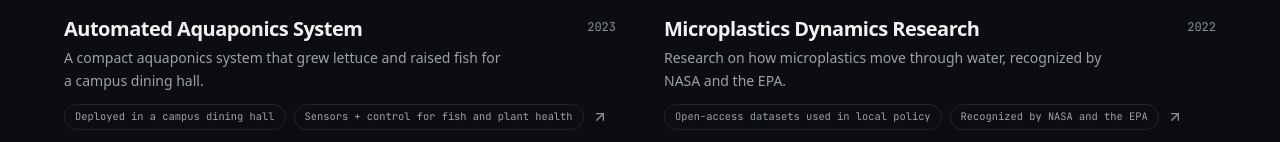
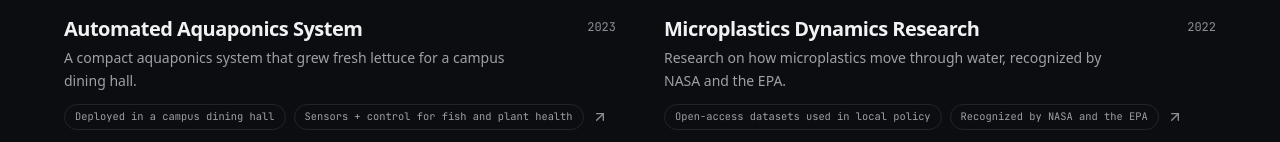
Before and after one commit to antangled/engineering_portfolio, a React (Vite) app: page /projects in a window 1280 px wide. Shown: the part 2721-2863 px from the top of the page. Built offline with nearby package versions, Linux system fonts and the light colour scheme; a web font is replaced by a local one.

Commit message:
Aquaponics: the dining hall got lettuce, not fish
Co-Authored-By: Claude Opus 5.5 <noreply@anthropic.com>

```diff
--- a/src/data/projects.ts
+++ b/src/data/projects.ts
@@ -385,14 +385,14 @@ const hardware: Project[] = [
     badge: "Design + build lead",
     category: "hardware",
     title: "Automated Aquaponics System",
-    tagline: "A compact aquaponics system that grew lettuce and raised fish for a campus dining hall.",
+    tagline: "A compact aquaponics system that grew fresh lettuce for a campus dining hall.",
     summary:
-      "I designed a compact aquaponics system in Fusion 360, hand-built it, and added a sensor and control stack that monitors fish and plant health. It was deployed on campus, supplying the dining hall with fresh lettuce and fish.",
+      "I designed a compact aquaponics system in Fusion 360, hand-built it, and added a sensor and control stack that monitors fish and plant health. It was deployed on campus, supplying the dining hall with fresh lettuce.",
     impact: ["Deployed in a campus dining hall", "Sensors + control for fish and plant health"],
     highlights: [
       "Designed the system in Fusion 360 and hand-built it.",
       "Built a sensor and control stack that monitors fish and plant health.",
-      "Deployed it on campus, where it supplied the dining hall with fresh lettuce and fish.",
+      "Deployed it on campus, where it supplied the dining hall with fresh lettuce.",
       "Used it as a hands-on teaching tool across biology and engineering.",
     ],
     cover: withBase("/images/projects/Aquaponics/AquaponicsDLab.jpg"),
@@ -405,7 +405,7 @@ const hardware: Project[] = [
     role: "Design and build lead: CAD, fabrication, sensing and control.",
     problem: "The dining hall wanted fresh, local food, but most aquaponics setups are too big and need daily manual care.",
     approach: "A compact frame designed in Fusion 360, with sensors and control logic watching water and plant conditions so the system needs less hands-on attention.",
-    results: "Deployed on campus and supplying the dining hall with fresh lettuce and fish.",
+    results: "Deployed on campus and supplying the dining hall with fresh lettuce.",
     media: [
       {
         type: "image",
```
